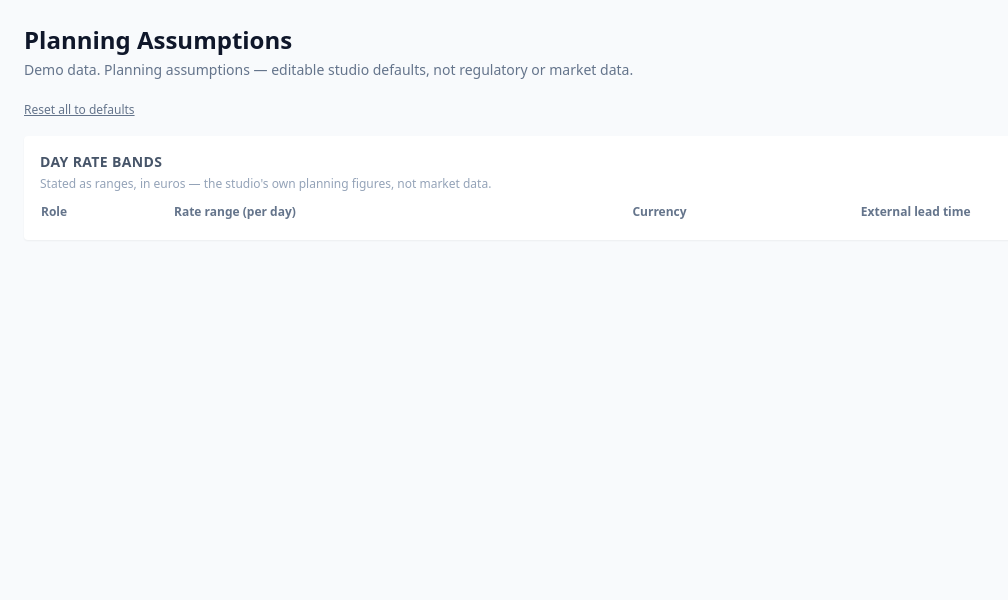
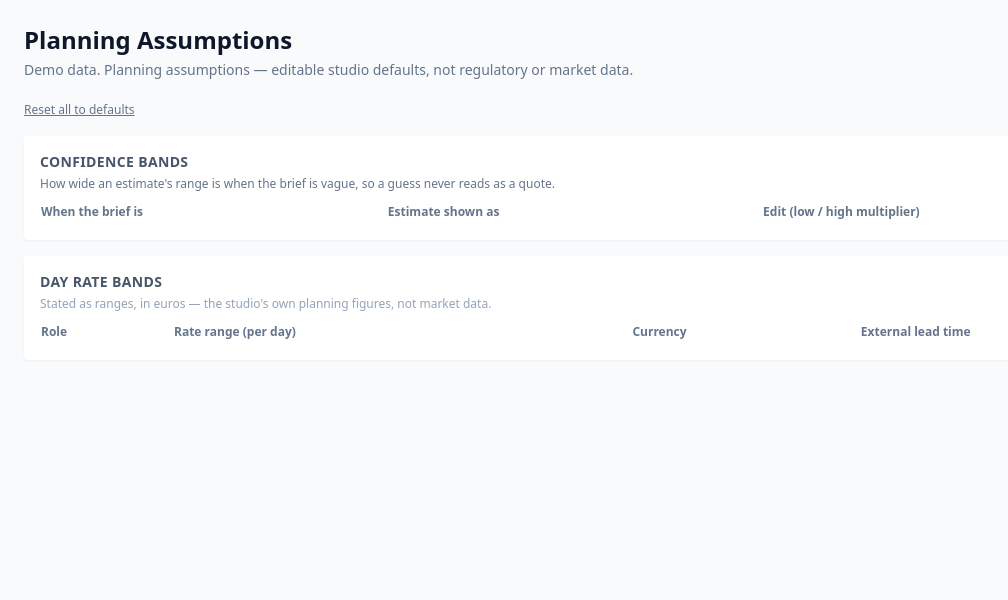
Before and after one commit to nnamdinnprod-commits/creativeops-studio, a FastAPI app: page /assumptions in a window 1280 px wide. Shown: the part 48-648 px from the top of the page, without its empty margins (0-1008 px from the left). Run offline with FastAPI, Linux system fonts and the light colour scheme; lists and menus that the app fills with data are empty; some libraries are stand-ins or nearby versions.

Commit message:
REVIEW_03.md R9 + R11: human labels on Assumptions, named people on capacity tile
Assumptions page never shows a raw Assumption.key -- hand-written labels
with the existing description underneath, confidence bands collapsed from
eight rows to four ranges, and volume scaling states its own reason.
Dashboard's Team Capacity tile names overloaded/tight people individually,
each linked to their row on /resources, instead of counting them.

Co-Authored-By: Claude Sonnet 5 <noreply@anthropic.com>
Claude-Session: https://claude.ai/code/session_016s6vVFKmcA2ETfbdrGKaYm

```diff
--- a/app/templates/assumptions.html
+++ b/app/templates/assumptions.html
@@ -11,21 +11,29 @@
 {% for category in category_order %}
 <div class="bg-white rounded shadow-sm p-4 mt-4">
     <h2 class="text-sm font-semibold text-slate-600 uppercase tracking-wide">{{ category }}</h2>
+    {% if category == "Volume scaling" %}
+    <p class="text-xs text-slate-500 mt-1">{{ volume_scaling_note }}</p>
+    {% endif %}
     <div class="mt-2 overflow-x-auto">
     <table class="w-full text-sm">
         <thead class="text-left text-xs text-slate-500">
             <tr>
-                <th class="py-1 pr-3">Key</th>
+                <th class="py-1 pr-3">Assumption</th>
                 <th class="py-1 pr-3">Value</th>
                 <th class="py-1 pr-3">Default</th>
-                <th class="py-1 pr-3">Affects</th>
-                <th class="py-1">Notes</th>
+                <th class="py-1">Affects</th>
             </tr>
         </thead>
         <tbody>
         {% for a in by_category[category] %}
         <tr class="border-t border-slate-100">
-            <td class="py-2 pr-3 font-mono text-xs text-slate-700">{{ a.key }}</td>
+            {# REVIEW_03.md R9.1: the raw key ({{ a.key }}) is never shown -- a
+               human label instead, with the fuller description underneath it,
+               same shape as the review's own worked example. #}
+            <td class="py-2 pr-3">
+                <div class="font-medium text-slate-700">{{ assumption_labels.get(a.key, a.key) }}</div>
+                <div class="text-xs text-slate-400">{{ a.description }}</div>
+            </td>
             <td class="py-2 pr-3">
                 <form method="post" action="/assumptions/{{ a.id }}/update" class="flex items-center gap-1">
                     <input type="number" step="any" name="value_numeric" value="{{ '%g' % a.value_numeric }}"
@@ -34,9 +42,8 @@
                     <button type="submit" class="text-xs text-blue-600 underline">Save</button>
                 </form>
             </td>
-            <td class="py-2 pr-3 text-xs text-slate-400">{{ '%g' % a.default_value }}</td>
-            <td class="py-2 pr-3 text-xs text-slate-400">{{ a.affects }}</td>
-            <td class="py-2 text-xs text-slate-500">{{ a.description }}</td>
+            <td class="py-2 pr-3 text-xs text-slate-400">{{ '%g' % a.default_value }} {{ a.unit }}</td>
+            <td class="py-2 text-xs text-slate-400">{{ a.affects }}</td>
         </tr>
         {% endfor %}
         </tbody>
@@ -44,6 +51,45 @@
     </div>
 </div>
 {% endfor %}
+
+<div class="bg-white rounded shadow-sm p-4 mt-4">
+    <h2 class="text-sm font-semibold text-slate-600 uppercase tracking-wide">Confidence bands</h2>
+    <p class="text-xs text-slate-500 mt-1">How wide an estimate's range is when the brief is vague, so a guess never reads as a quote.</p>
+    <div class="mt-2 overflow-x-auto">
+    <table class="w-full text-sm">
+        <thead class="text-left text-xs text-slate-500">
+            <tr>
+                <th class="py-1 pr-3">When the brief is</th>
+                <th class="py-1 pr-3">Estimate shown as</th>
+                <th class="py-1">Edit (low / high multiplier)</th>
+            </tr>
+        </thead>
+        <tbody>
+        {% for row in confidence_rows %}
+        <tr class="border-t border-slate-100">
+            <td class="py-2 pr-3 font-medium text-slate-700">{{ row.label }}</td>
+            <td class="py-2 pr-3 text-slate-600">{{ row.range_display }}</td>
+            <td class="py-2">
+                <div class="flex items-center gap-2 text-xs">
+                    <form method="post" action="/assumptions/{{ row.low.id }}/update" class="flex items-center gap-1">
+                        <input type="number" step="any" name="value_numeric" value="{{ '%g' % row.low.value_numeric }}"
+                               class="border border-slate-300 rounded px-2 py-0.5 w-16 text-sm">
+                        <button type="submit" class="text-blue-600 underline">Save</button>
+                    </form>
+                    <span class="text-slate-300">/</span>
+                    <form method="post" action="/assumptions/{{ row.high.id }}/update" class="flex items-center gap-1">
+                        <input type="number" step="any" name="value_numeric" value="{{ '%g' % row.high.value_numeric }}"
+                               class="border border-slate-300 rounded px-2 py-0.5 w-16 text-sm">
+                        <button type="submit" class="text-blue-600 underline">Save</button>
+                    </form>
+                </div>
+            </td>
+        </tr>
+        {% endfor %}
+        </tbody>
+    </table>
+    </div>
+</div>
 
 <div class="bg-white rounded shadow-sm p-4 mt-4">
     <h2 class="text-sm font-semibold text-slate-600 uppercase tracking-wide">Day rate bands</h2>
--- a/app/templates/resources.html
+++ b/app/templates/resources.html
@@ -31,7 +31,10 @@
     </thead>
     <tbody>
         {% for pc in capacities %}
-        <tr class="border-b border-slate-100">
+        {# REVIEW_03.md R11: an anchor so the dashboard's capacity tile can
+           link each named person straight to their own row, not just to the
+           screen in general. #}
+        <tr id="person-{{ pc.person.id }}" class="border-b border-slate-100">
             <td class="px-3 py-2 font-medium">
                 {{ pc.person.name }}
                 {% if pc.person.is_external %}
```
Also changed, not shown: app/routes/assumptions.py (+68 -0 lines), app/routes/dashboard.py (+8 -4 lines), app/templates/dashboard.html (+21 -5 lines), docs/DECISIONS.md (+38 -0 lines), tests/test_assumptions.py (+32 -1 lines), tests/test_dashboard.py (+39 -0 lines).
